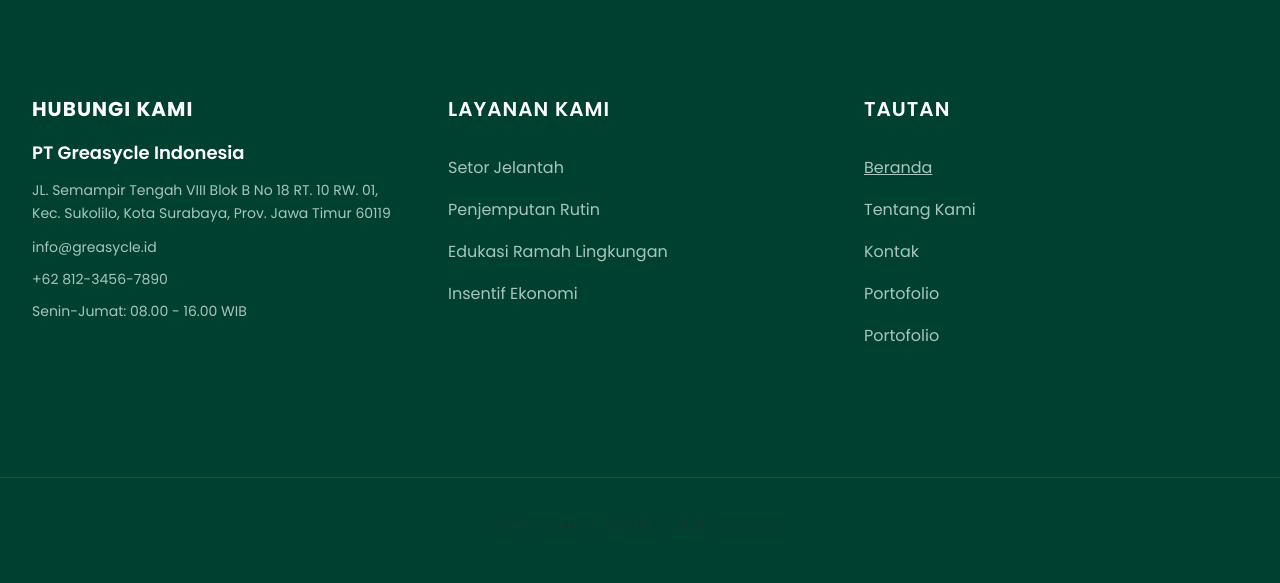
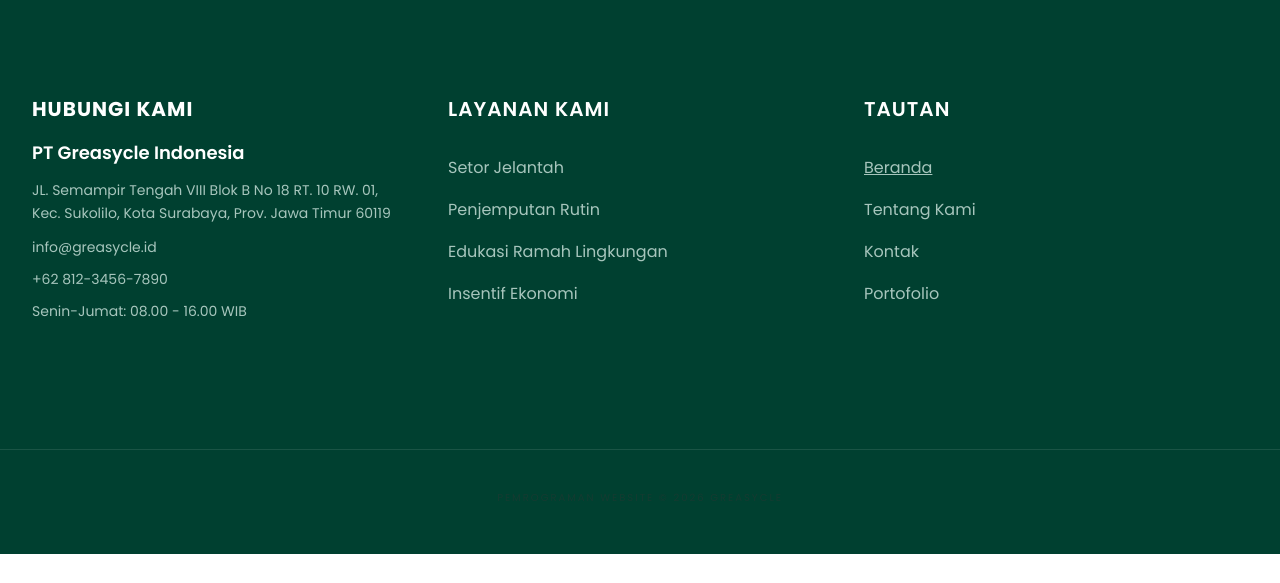
Before and after one commit to indikartikaa/greasycle, a PHP site: page / in a window 1280 px wide. Shown: the part 1757-2340 px from the top of the page. After the commit the page ends 2311 px from the top, so only its background shows below. Run offline with PHP 8.4, Linux system fonts and the light colour scheme; some libraries are stand-ins or nearby versions.

Commit message:
resolve conflict pada index.php

```diff
--- a/index.php
+++ b/index.php
@@ -226,7 +226,6 @@ include 'koneksi.php';
                     <li><a href="about.php" class="text-base hover:text-white transition duration-300">Tentang Kami</a></li>
                     <li><a href="contact.php" class="text-base hover:text-white transition duration-300">Kontak</a></li>
                     <li><a href="portofolio.php" class="text-base hover:text-white transition duration-300 ">Portofolio</a></li>
-                    <li><a href="portofolio.php" class="text-base hover:text-white transition duration-300">Portofolio</a></li>
                 </ul>
             </div>
         </div>
```
